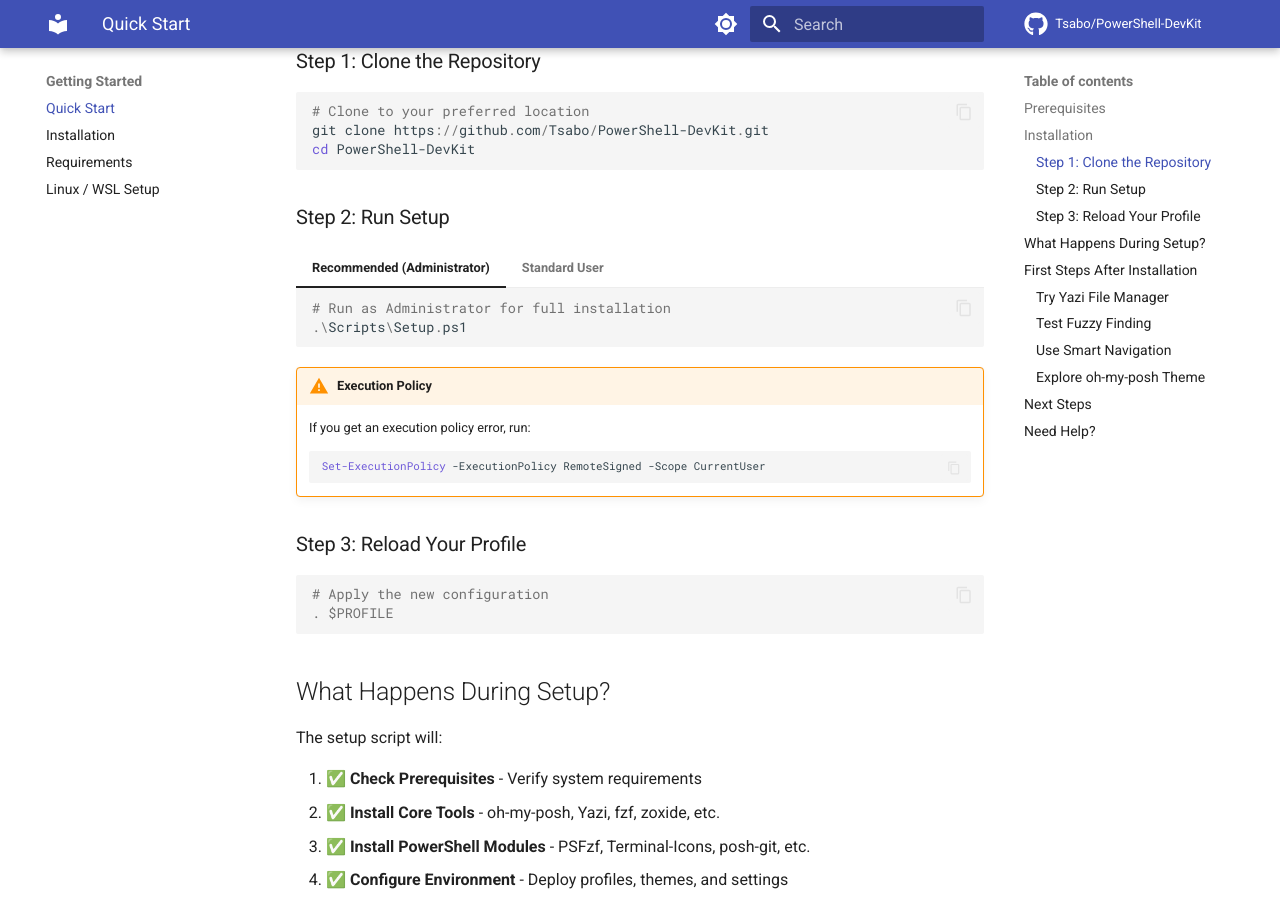
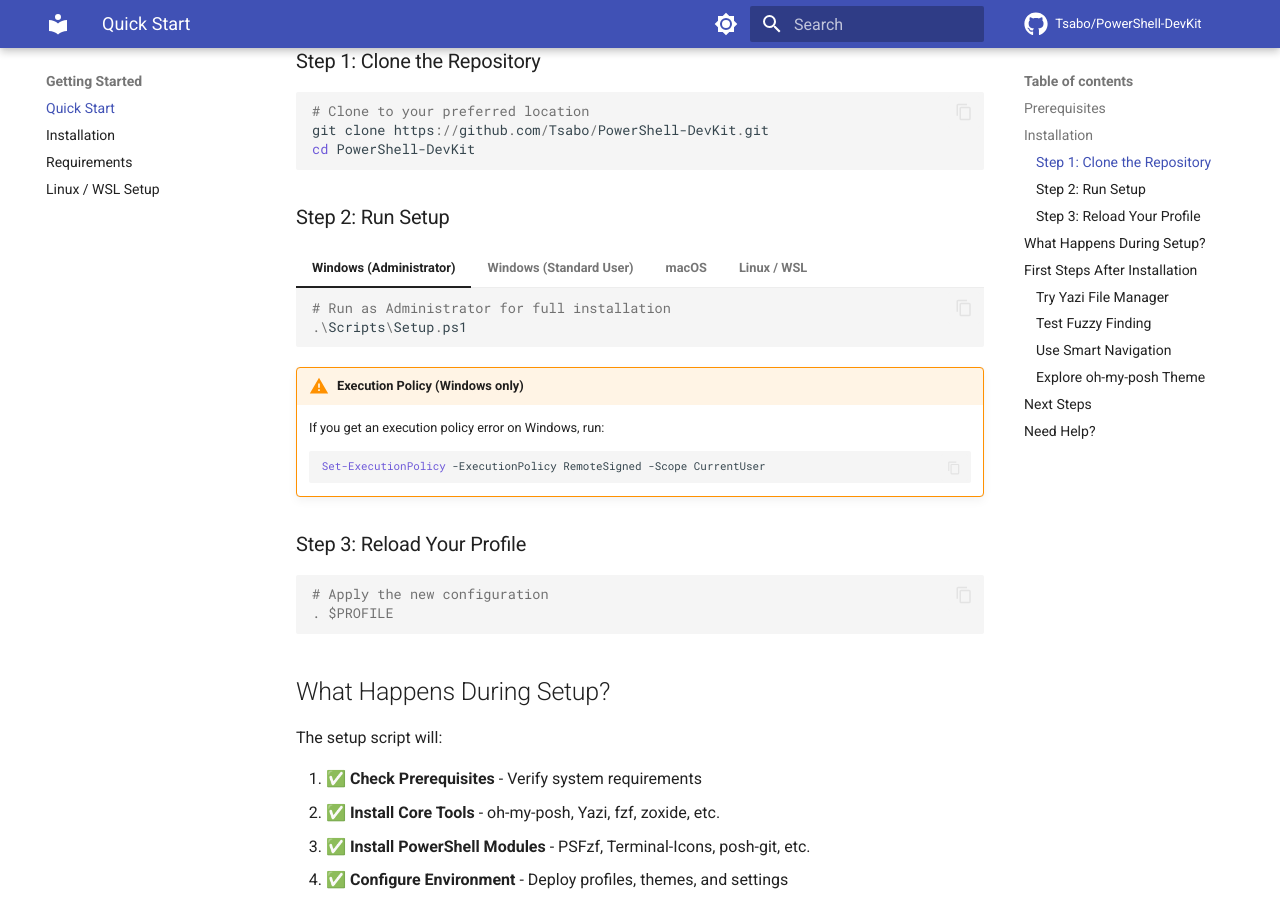
Before and after one commit to Tsabo/PowerShell-DevKit, an MkDocs documentation site: the page built from docs/getting-started/quick-start.md, in a window 1280 px wide and 900 px high, scrolled down 692 px. Built offline with MkDocs 1.6.1 and Material for MkDocs 9.7.7, drawn with Linux system fonts in a browser that asks for light colours; comment, search, counter and statistics services are not loaded.

Commit message:
Enhance Linux/macOS support by updating PATH for local binaries, adding Microsoft Edit installation and update functionality, and improving validation scripts for core tools.

````diff
--- a/docs/getting-started/quick-start.md
+++ b/docs/getting-started/quick-start.md
@@ -38,22 +38,34 @@
 
 ### Step 2: Run Setup
 
-=== "Recommended (Administrator)"
+=== "Windows (Administrator)"
 
     ```powershell
     # Run as Administrator for full installation
     .\Scripts\Setup.ps1
     ```
 
-=== "Standard User"
+=== "Windows (Standard User)"
 
     ```powershell
     # Most components will install, some may be skipped
     .\Scripts\Setup.ps1
     ```
 
-!!! warning "Execution Policy"
-    If you get an execution policy error, run:
+=== "macOS"
+
+    ```powershell
+    pwsh -File ./Scripts/Setup-macOS.ps1
+    ```
+
+=== "Linux / WSL"
+
+    ```powershell
+    pwsh -File ./Scripts/Setup-Linux.ps1
+    ```
+
+!!! warning "Execution Policy (Windows only)"
+    If you get an execution policy error on Windows, run:
     ```powershell
     Set-ExecutionPolicy -ExecutionPolicy RemoteSigned -Scope CurrentUser
     ```
````
Also changed, not shown: docs/getting-started/installation.md (+14 -3 lines), docs/getting-started/requirements.md (+22 -6 lines), 4 other files.
